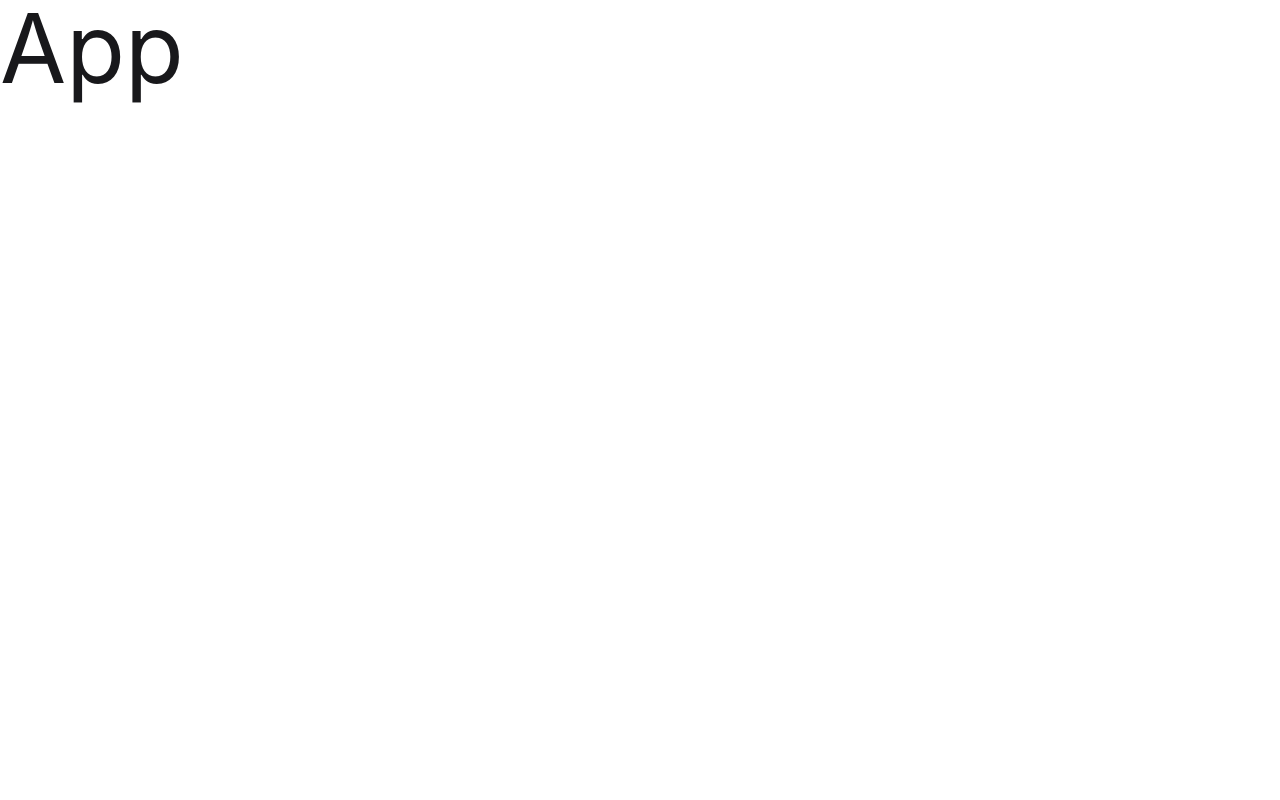
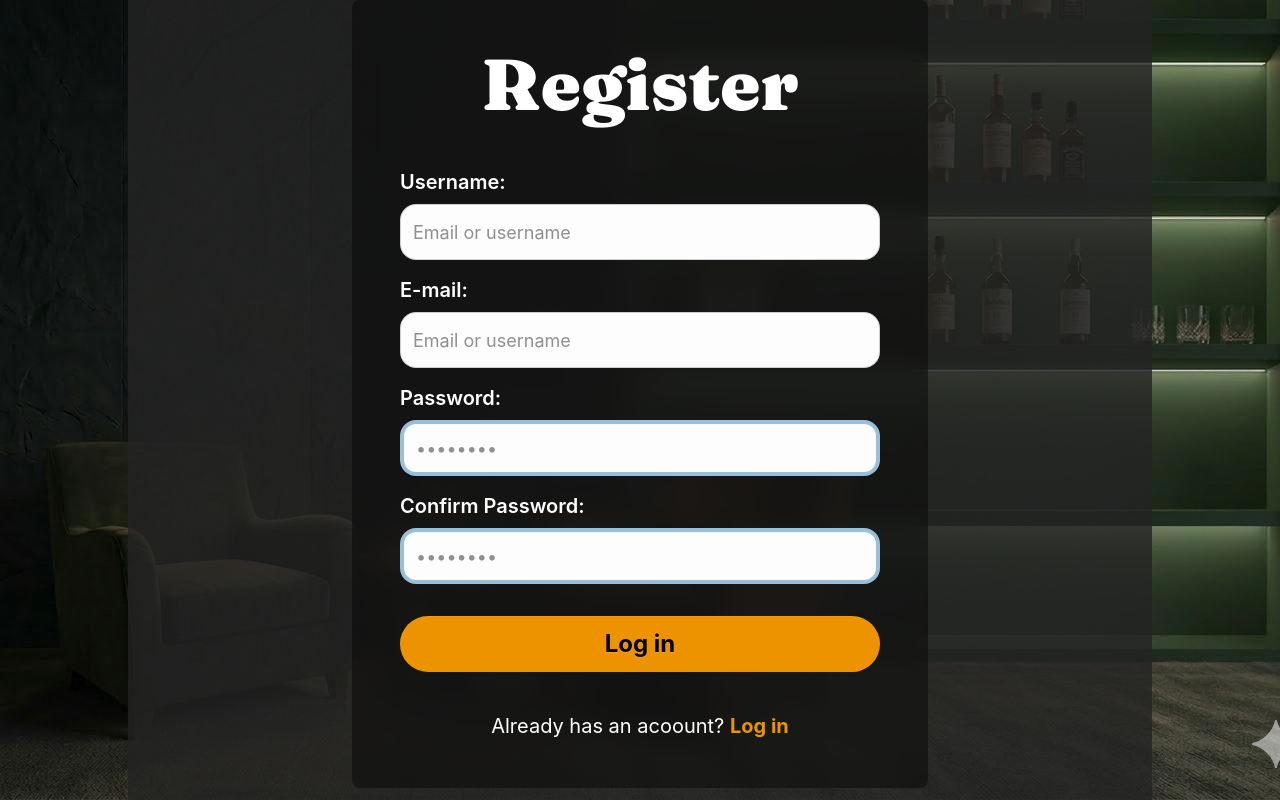
Before and after one commit to SuchakreeS/Personal-Project---The-Velvet-Hideaway---frontend, a React (Vite) app: page /auth/register in a window 1280 px wide. Built offline with nearby package versions, Linux system fonts and the light colour scheme.

Commit message:
Added landing page, Log in, Register

```diff
--- a/package.json
+++ b/package.json
@@ -14,6 +14,7 @@
     "daisyui": "^5.5.19",
     "react": "^19.2.0",
     "react-dom": "^19.2.0",
+    "react-router": "^7.13.1",
     "tailwindcss": "^4.2.2"
   },
   "devDependencies": {
--- a/src/App.jsx
+++ b/src/App.jsx
@@ -1,7 +1,9 @@
+import AppRouter from "./routes/AppRouter"
+
 function App() {
   return(
     <>
-    <p className="text-8xl">App</p>
+    <AppRouter />
     </>
   )
 }
--- a/src/index.css
+++ b/src/index.css
@@ -1,4 +1,11 @@
+@import url('https://fonts.googleapis.com/css2?family=Fraunces:ital,opsz,wght@0,9..144,100..900;1,9..144,100..900&display=swap');
+@import url('https://fonts.googleapis.com/css2?family=Syne:wght@400..800&display=swap');
+
 @import "tailwindcss";
+@theme {
+  --font-fraunces: "Fraunces", sans-serif;
+  --font-syne: "Syne", sans-serif;
+}
 @plugin "daisyui" {
   themes: light --default
 }
--- /dev/null
+++ b/src/pages/Landing.jsx
@@ -0,0 +1,36 @@
+import { useNavigate } from "react-router";
+
+function Landing() {
+    const navigate = useNavigate();
+
+    return (
+        <>
+            <div className="w-full min-h-screen bg-[url(./assets/Bar-bg.png)] bg-cover flex justify-center">
+                <div className="bg-secondary/80 min-h-screen w-[80%] flex flex-col items-center justify-center text-center px-4">
+                    <div className="max-w-4xl text-white">
+                        <h1 className="text-8xl font-black uppercase tracking-tight font-fraunces">
+                            THE VELVET
+                        </h1>
+                        <h1 className="text-8xl font-black text-[#EE9300] tracking-tight leading-none mb-10 font-fraunces">
+                            HIDEAWAY
+                        </h1>
+                        <h2 className="text-4xl font-bold mb-10 font-fraunces">
+                            Your private sanctuary for the liquid crafts
+                        </h2>
+                        <p className="text-2xl font-semibold mb-12 opacity-90">
+                            The Velvet Hideaway is a digital sanctuary for the home mixologist who appreciates a stiff drink and a soft chair. Curate your personal collection in a space designed for slow sips and quiet evenings.
+                        </p>
+                        <button
+                            className="btn btn-primary text-black bg-[#EE9300] hover:bg-[#EE9300]/90 border-none rounded-full px-12 py-3 h-auto text-2xl font-semibold transform hover:scale-105 transition-all duration-200"
+                            onClick={() => navigate('/auth/login')} // Correct way to handle click navigation
+                        >
+                            Enter your hideaway
+                        </button>
+                    </div>
+                </div>
+            </div>
+        </>
+    )
+}
+
+export default Landing;
--- /dev/null
+++ b/src/pages/Login.jsx
@@ -0,0 +1,59 @@
+import { Link, useNavigate } from "react-router";
+
+function Login() {
+    const navigate = useNavigate
+
+    return (
+        <>
+            <div className="w-full min-h-screen bg-[url(./assets/Bar-bg.png)] bg-cover flex justify-center">
+                <div className="bg-secondary/80 min-h-screen w-[80%] flex flex-col items-center text-center px-4">
+                    <div className="max-w-xl w-full text-white bg-black/40 p-12 rounded-lg backdrop-blur-md">
+                        <h1 className="text-7xl font-fraunces mb-12 font-black">
+                            Log in
+                        </h1>
+                        <form className="flex flex-col gap-8 text-left">
+                            <div className="flex flex-col gap-2">
+                                <label className="text-xl font-semibold">
+                                    Enter you Username:
+                                </label>
+                                <input
+                                    type="text"
+                                    className="input w-full bg-neutral text-secondary h-14 rounded-2xl text-lg focus:outline-none"
+                                    placeholder="Email or username"
+                                />
+                            </div>
+
+                            {/* Password Field */}
+                            <div className="flex flex-col gap-2">
+                                <label className="text-xl font-semibold">
+                                    Password:
+                                </label>
+                                <input
+                                    type="password"
+                                    className="input w-full bg-neutral text-secondary h-14 rounded-2xl text-lg focus:outline-none border-4 border-[#3282B8]/50"
+                                    placeholder="••••••••"
+                                />
+                            </div>
+
+                            {/* Login Button (Styled like your Landing button) */}
+                            <button
+                                type="submit"
+                                className="btn btn-primary text-black bg-[#EE9300] hover:bg-[#EE9300]/90 border-none rounded-full px-12 py-3 mt-4 h-auto text-2xl font-bold transform hover:scale-105 transition-all duration-200">
+                                Log in
+                            </button>
+                        </form>
+                        {/* Footer Toggle */}
+                        <p className="mt-10 text-xl">
+                            Need an account?{" "}
+                            <Link to="/auth/register" className="text-[#EE9300] font-bold hover:underline">
+                                Register
+                            </Link>
+                        </p>
+                    </div>
+                </div>
+            </div>
+        </>
+    )
+}
+
+export default Login
--- /dev/null
+++ b/src/pages/Register.jsx
@@ -0,0 +1,75 @@
+import { Link, useNavigate } from "react-router";
+
+function Register() {
+    const navigate = useNavigate
+
+    return (
+        <>
+            <div className="w-full min-h-screen bg-[url(./assets/Bar-bg.png)] bg-cover flex justify-center">
+                <div className="bg-secondary/80 min-h-screen w-[80%] flex flex-col items-center text-center px-4">
+                    <div className="max-w-xl w-full text-white bg-black/40 p-12 rounded-lg backdrop-blur-md">
+                        <h1 className="text-7xl font-fraunces mb-12 font-black">
+                            Register
+                        </h1>
+                        <form className="flex flex-col gap-4 text-left">
+                            <div className="flex flex-col gap-2">
+                                <label className="text-xl font-semibold">
+                                    Username:
+                                </label>
+                                <input
+                                    type="text"
+                                    className="input w-full bg-neutral text-secondary h-14 rounded-2xl text-lg focus:outline-none"
+                                    placeholder="Email or username"
+                                />
+                            </div>
+                            <div className="flex flex-col gap-2">
+                                <label className="text-xl font-semibold">
+                                    E-mail:
+                                </label>
+                                <input
+                                    type="text"
+                                    className="input w-full bg-neutral text-secondary h-14 rounded-2xl text-lg focus:outline-none"
+                                    placeholder="Email or username"
+                                />
+                            </div>
+                            <div className="flex flex-col gap-2">
+                                <label className="text-xl font-semibold">
+                                    Password:
+                                </label>
+                                <input
+                                    type="password"
+                                    className="input w-full bg-neutral text-secondary h-14 rounded-2xl text-lg focus:outline-none border-4 border-[#3282B8]/50"
+                                    placeholder="••••••••"
+                                />
+                            </div>
+                            <div className="flex flex-col gap-2">
+                                <label className="text-xl font-semibold">
+                                    Confirm Password:
+                                </label>
+                                <input
+                                    type="password"
+                                    className="input w-full bg-neutral text-secondary h-14 rounded-2xl text-lg focus:outline-none border-4 border-[#3282B8]/50"
+                                    placeholder="••••••••"
+                                />
+                            </div>
+                            <button
+                                type="submit"
+                                className="btn btn-primary text-black bg-[#EE9300] hover:bg-[#EE9300]/90 border-none rounded-full px-12 py-3 mt-4 h-auto text-2xl font-bold transform hover:scale-105 transition-all duration-200">
+                                Log in
+                            </button>
+                        </form>
+
+                        <p className="mt-10 text-xl">
+                            Already has an acoount? {" "}
+                            <Link to="/auth/login" className="text-[#EE9300] font-bold hover:underline">
+                                Log in
+                            </Link>
+                        </p>
+                    </div>
+                </div>
+            </div>
+        </>
+    )
+}
+
+export default Register
--- /dev/null
+++ b/src/routes/AppRouter.jsx
@@ -0,0 +1,19 @@
+import Landing from "@/pages/Landing";
+import Login from "@/pages/Login";
+import Register from "@/pages/Register";
+import { createBrowserRouter, Navigate, RouterProvider } from "react-router";
+
+const router = createBrowserRouter([
+    {path: '/', Component: Landing},
+    {path:'/auth/login', Component: Login},
+    {path:'/auth/register', Component: Register},
+    {path: '*', element: <Navigate to='/' />}
+])
+
+function AppRouter() {
+    return (
+        <RouterProvider router={router}/>
+    )
+}
+
+export default AppRouter
```
Also changed, not shown: src/assets/Bar-bg.png (added), 1 other file (tests, documents, lock files or other folders).
